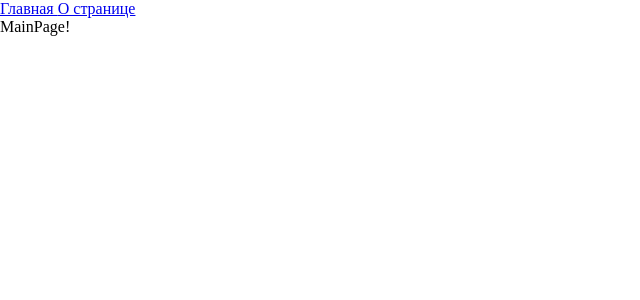
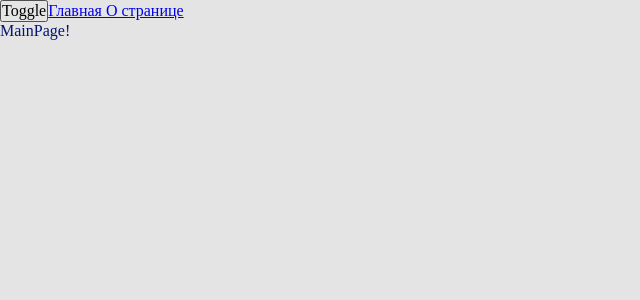
Before and after one commit to rauf322/lesson_react, a React app: page / in a window 1280 px wide. Shown: the top 300 px of the page, without its empty margins (0-640 px from the left). Built offline with nearby package versions, Linux system fonts and the light colour scheme.

Commit message:
added themes and localstorage + put useTheme hook in separate file

```diff
--- a/src/App.tsx
+++ b/src/App.tsx
@@ -1,14 +1,18 @@
-import React, {Suspense} from 'react';
+import React, {Suspense, useContext, useState} from 'react';
 import './styles/index.scss';
 import {Link, Routes, Route} from "react-router-dom";
 import {AboutPageAsync} from "./pages/AboutPage/AboutPage.async";
 import {MainPageAsync} from "./pages/MainPage/MainPage.async";
+import {useTheme} from "./theme/useTheme";
 
 
 const App = () => {
 
+    const {theme, toggleTheme} = useTheme();
+
     return (
-            <div className="app_dark">
+            <div className={`app ${theme}`}>
+                <button onClick={toggleTheme}>Toggle</button>
                 <Link to={'/'}>Главная </Link>
                 <Link to={'/about'}>О странице</Link>
                 <Suspense fallback={<div>Loading...</div>}>
--- a/src/index.tsx
+++ b/src/index.tsx
@@ -1,6 +1,7 @@
 import {createRoot} from "react-dom/client";
 import App from "./App";
 import {BrowserRouter} from "react-router-dom";
+import ThemeProvider from "./theme/ThemeProvider";
 
 
 const rootElement = document.getElementById('root');
@@ -8,6 +9,8 @@
 
 root.render(
     <BrowserRouter>
-        <App/>
+        <ThemeProvider>
+            <App />
+        </ThemeProvider>
     </BrowserRouter>
 )
--- a/src/styles/index.scss
+++ b/src/styles/index.scss
@@ -5,7 +5,7 @@
 
 
 .app {
-  font: var(--font -m);
+  font: var(--font-m);
 
   background: var(--bg-color);
   color: var(--primary-color);
--- a/src/styles/variables/global.scss
+++ b/src/styles/variables/global.scss
@@ -1,6 +1,5 @@
 :root {
-
-  --font-family-main: 'Robot', 'Times New Roman', serif;
+  --font-family-main: 'Consolas', 'Times New Roman', serif;
   --font-size-m: 16px;
   --font-line-m:24px;
   --font-m: var(--font-size-m) / var(--font-line-m) var(--font-size-main);
--- /dev/null
+++ b/src/theme/ThemeContext.ts
@@ -0,0 +1,18 @@
+import { createContext } from 'react';
+
+export enum Theme {
+    LIGHT = 'light',
+    DARK = 'dark',
+}
+
+export interface ThemeContextProps {
+    theme?: Theme; // Optional
+    setTheme: (theme: Theme) => void; // Required
+}
+
+export const ThemeContext = createContext<ThemeContextProps>({
+    theme: Theme.LIGHT, // Default theme (optional)
+    setTheme: () => {}, // Provide a no-op function as a placeholder
+});
+
+export const LOCAL_STORAGE_THEME_KEY = 'theme';
--- /dev/null
+++ b/src/theme/ThemeProvider.tsx
@@ -0,0 +1,28 @@
+import React, { FC, useMemo, useState } from 'react';
+import { LOCAL_STORAGE_THEME_KEY, Theme, ThemeContext } from "./ThemeContext";
+
+const defaultTheme = (localStorage.getItem(LOCAL_STORAGE_THEME_KEY) as Theme) || Theme.LIGHT;
+
+interface ThemeProviderProps {
+    children: React.ReactNode; // Explicitly type the children prop
+}
+
+const ThemeProvider: FC<ThemeProviderProps> = ({ children }) => {
+    const [theme, setTheme] = useState<Theme>(defaultTheme);
+
+    const defaultProps = useMemo(
+        () => ({
+            theme,
+            setTheme,
+        }),
+        [theme]
+    );
+
+    return (
+        <ThemeContext.Provider value={defaultProps}>
+            {children}
+        </ThemeContext.Provider>
+    );
+};
+
+export default ThemeProvider;
--- /dev/null
+++ b/src/theme/useTheme.ts
@@ -0,0 +1,18 @@
+import {LOCAL_STORAGE_THEME_KEY, Theme, ThemeContext} from "./ThemeContext"
+import {useContext} from "react";
+
+interface useThemeResult {
+    toggleTheme: () => void;
+    theme: Theme
+}
+
+export function useTheme():useThemeResult {
+    const {theme, setTheme} = useContext(ThemeContext);
+
+    const toggleTheme = () => {
+        const newTheme = theme === Theme.DARK ? Theme.LIGHT : Theme.DARK;
+        setTheme(newTheme);
+        localStorage.setItem(LOCAL_STORAGE_THEME_KEY, newTheme);
+    }
+    return {theme, toggleTheme}
+}
```
